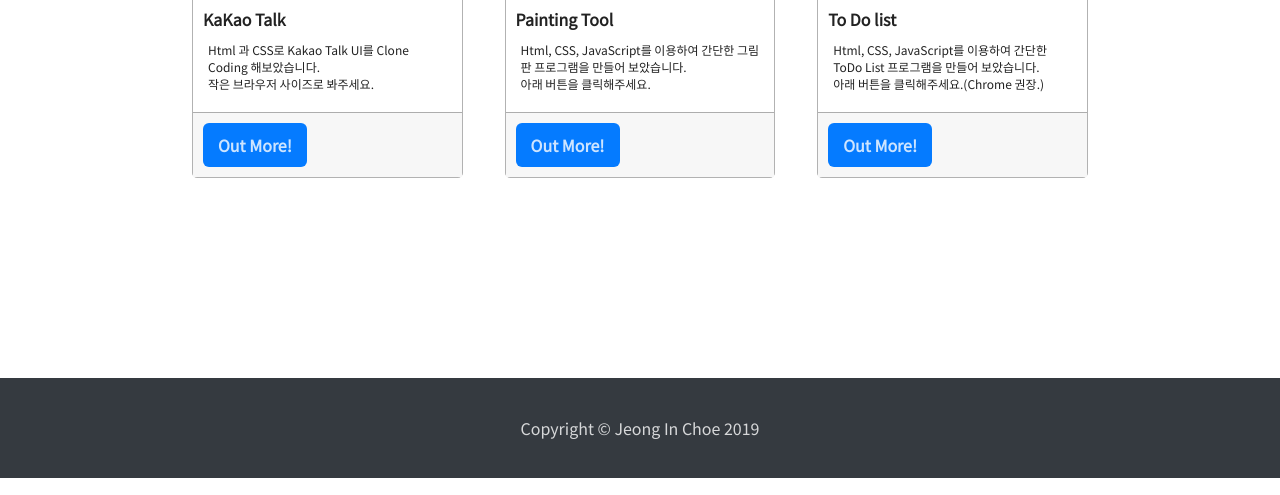
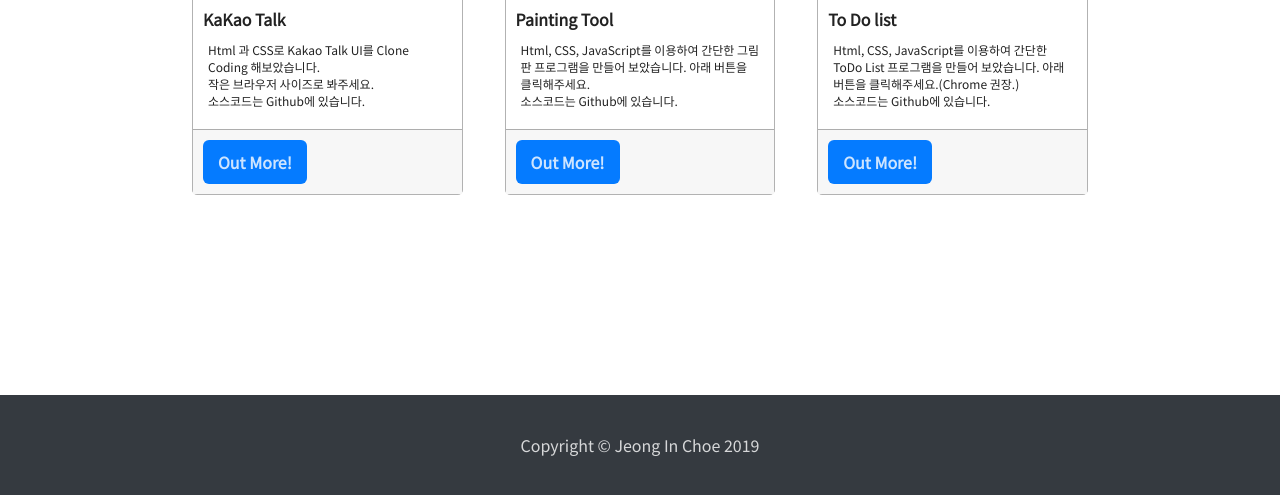
Before and after one commit to wagle2/multimedia, a plain HTML site: page index.html in a window 1280 px wide. Shown: the part 1038-1533 px from the top of the page. Drawn offline with Linux system fonts and the light colour scheme.

Commit message:
Update index.html

```diff
--- a/index.html
+++ b/index.html
@@ -76,8 +76,8 @@
         <div class="text">
           <div class="title">KaKao Talk</div>
           <div class="subtitle">
-            Html 과 CSS로 Kakao Talk UI를 Clone Coding 해보았습니다. <br />작은
-            브라우저 사이즈로 봐주세요.
+            Html 과 CSS로 Kakao Talk UI를 Clone Coding 해보았습니다.<br />작은
+            브라우저 사이즈로 봐주세요.<br />소스코드는 Github에 있습니다.
           </div>
         </div>
         <div class="btn_background">
@@ -94,7 +94,8 @@
           <div class="title">Painting Tool</div>
           <div class="subtitle">
             Html, CSS, JavaScript를 이용하여 간단한 그림판 프로그램을 만들어
-            보았습니다.<br />아래 버튼을 클릭해주세요.
+            보았습니다. 아래 버튼을 클릭해주세요.<br />소스코드는 Github에
+            있습니다.
           </div>
         </div>
         <div class="btn_background">
@@ -111,7 +112,8 @@
           <div class="title">To Do list</div>
           <div class="subtitle">
             Html, CSS, JavaScript를 이용하여 간단한 ToDo List 프로그램을 만들어
-            보았습니다.<br />아래 버튼을 클릭해주세요.(Chrome 권장.)
+            보았습니다. 아래 버튼을 클릭해주세요.(Chrome 권장.)<br />소스코드는
+            Github에 있습니다.
           </div>
         </div>
         <div class="btn_background">
```
